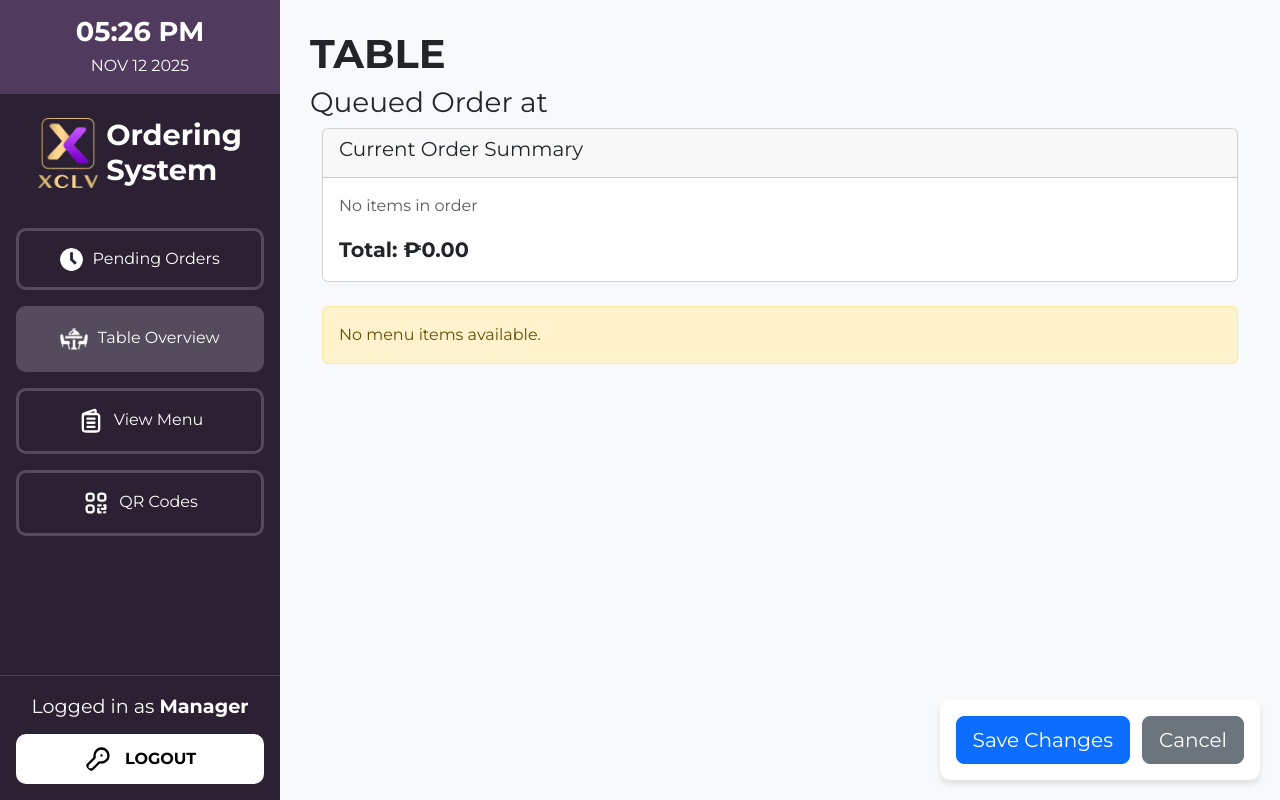
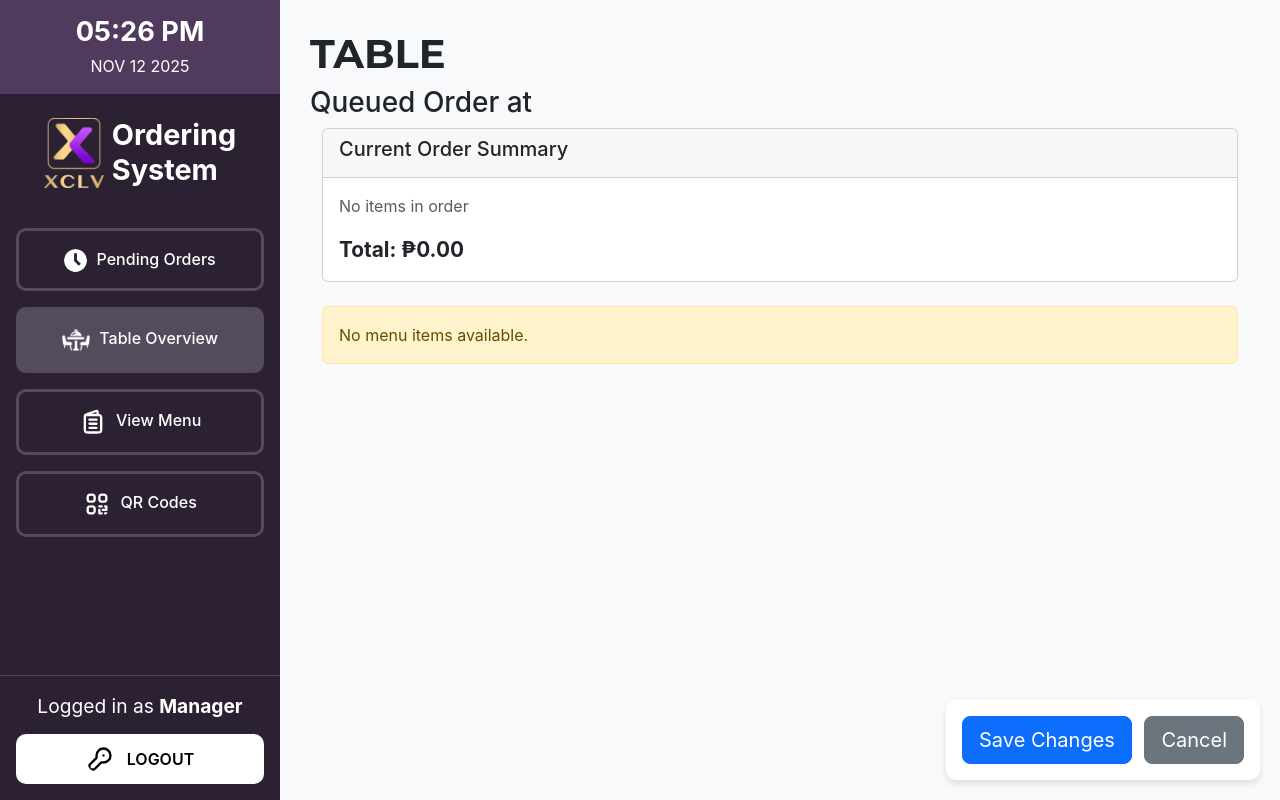
Before and after one commit to lowhiz/XCLV-ORDERING, a Django app: template templates/tables/edit_order.html in a window 1280 px wide. Run offline with Django 5.2, Linux system fonts and the light colour scheme; the template is opened without the code that fills it, so the values that code supplies are empty; parts of the project's set-up code (start-up, migrations or seed data) failed here and were passed over.

Commit message:
feat: fetched file from commit f340a622a3f6856cb64d99d9c9c1c20045938392 while also changed body font to Inter as per Figma design

```diff
--- a/static/css/admin_dashboard.css
+++ b/static/css/admin_dashboard.css
@@ -4,3 +4,7 @@
     font-size: 2.5rem;
     text-transform: uppercase;
 }
+
+body {
+    font-family: 'Inter', sans-serif;
+}
```
